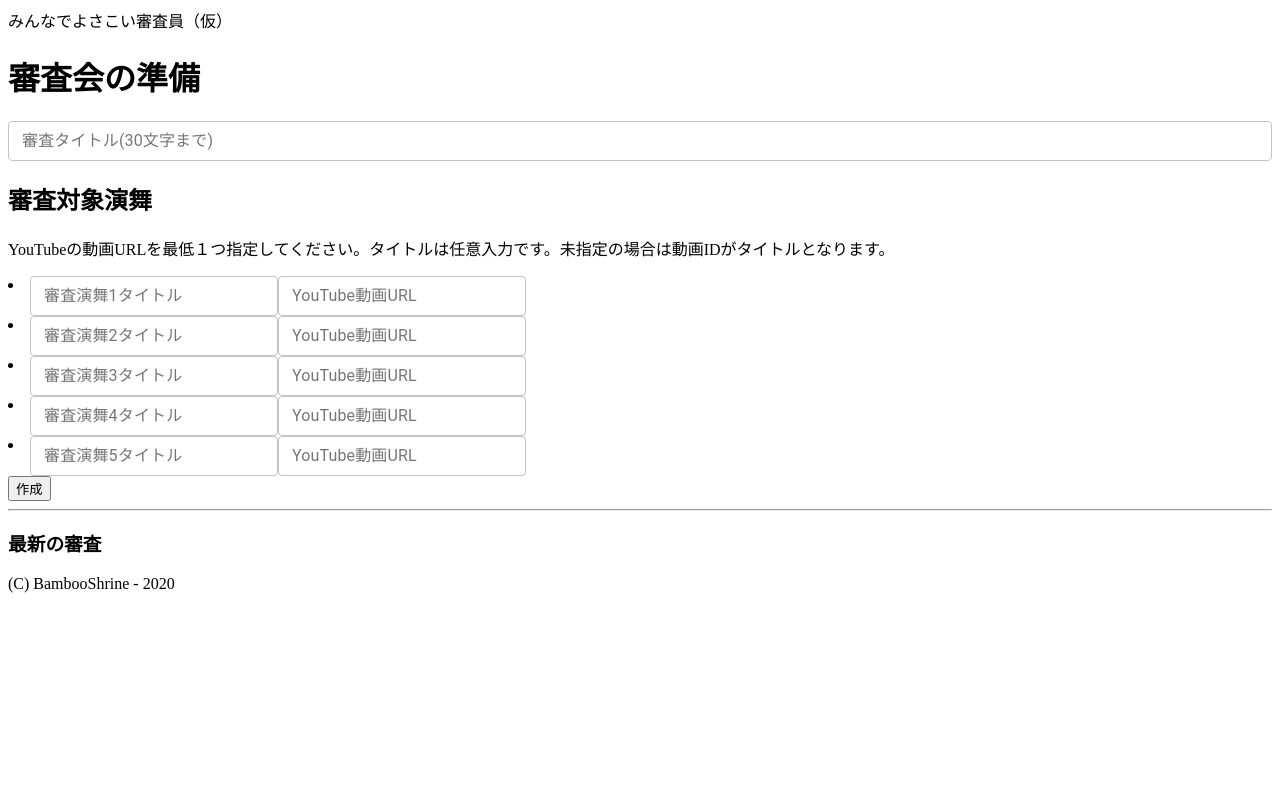
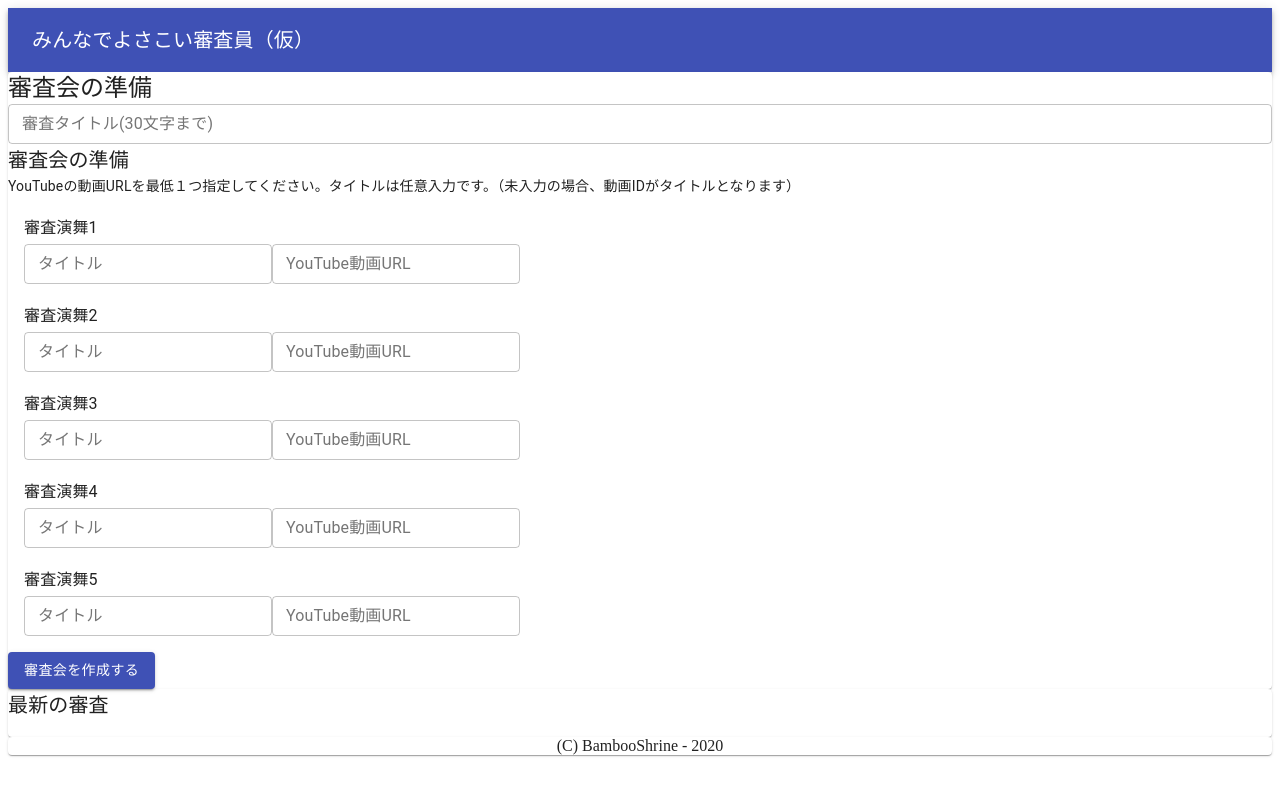
Before and after one commit to reima4038/yosakoi_competition, a Next.js app: page / in a window 1280 px wide. Shown: the top 796 px of the page. Built offline with nearby package versions, Linux system fonts and the light colour scheme; no server answers; the database is empty.

Commit message:
material-ui をLayoutとindexに一部適用

```diff
--- a/components/competitionRegisterForms.js
+++ b/components/competitionRegisterForms.js
@@ -2,9 +2,17 @@ import { useState } from 'react'
 import { useForm } from 'react-hook-form'
 import Router from 'next/router'
 import { TextField } from '@material-ui/core'
+import Paper from '@material-ui/core/Paper';
+import Grid from '@material-ui/core/Grid';
+import Typography from '@material-ui/core/Typography'
+import List from '@material-ui/core/List'
+import ListItem from '@material-ui/core/ListItem'
+import ListItemText from '@material-ui/core/ListItemText'
+import Button from '@material-ui/core/Button'
 
 import db from '../lib/db'
 import { holdCompetition } from '../lib/competitionsDAO'
+
 
 export default function CompetitionRegisterForms() {
   const { register, handleSubmit, errors } = useForm();
@@ -72,9 +80,12 @@ export default function CompetitionRegisterForms() {
 
     // 必須入力項目
     textFields.push(
-      <li key={TARGET_FORM_ID + 0}>
+      <ListItem key={TARGET_FORM_ID + 0}>
+        <div>
+          <ListItemText primary="審査演舞1"/>
+          <div>
             <TextField id={TARGET_FORM_ID + 0 + TARGET_TITLE_SUFFIX} name={TARGET_FORM_ID + 0 + TARGET_TITLE_SUFFIX}
-          label={'審査演舞' + 1 + 'タイトル'} variant="outlined" size='small' onChange={handleChange}
+              label={'タイトル'} variant="outlined" size='small' onChange={handleChange}
               inputRef={register}
             />
             <TextField id={TARGET_FORM_ID + 0 + TARGET_VIDEOID_SUFFIX} name={TARGET_FORM_ID + 0 + TARGET_VIDEOID_SUFFIX}
@@ -83,33 +94,41 @@ export default function CompetitionRegisterForms() {
               error={Boolean(errors[TARGET_FORM_ID + 0 + TARGET_VIDEOID_SUFFIX])}
               helperText={errors[TARGET_FORM_ID + 0 + TARGET_VIDEOID_SUFFIX]?.message}
             />
-      </li>
+          </div>
+        </div>
+      </ListItem>
     )
 
     // 非必須入力項目
     for (let i = 1; i < TARGET_MAX_NUMBER; i++) {
       const key = `${TARGET_FORM_ID}${i}`;
       const urlFieldId = `${TARGET_FORM_ID}${i}`;
-      const label =  `審査演舞${i + offset}`;
+      const label = `審査演舞${i + offset}`;
       textFields.push(
-        <li key={key}>
+        <ListItem key={key}>
+          <div>
+            <ListItemText>{label}</ListItemText>
+            <div>
               <TextField id={urlFieldId + TARGET_TITLE_SUFFIX} name={urlFieldId + TARGET_TITLE_SUFFIX}
-            label={label + 'タイトル'} variant="outlined" size='small' onChange={handleChange}
+                label={'タイトル'} variant="outlined" size='small' onChange={handleChange}
                 inputRef={register}
               />
               <TextField id={urlFieldId + TARGET_VIDEOID_SUFFIX} name={urlFieldId + TARGET_VIDEOID_SUFFIX}
                 label={'YouTube動画URL'} variant="outlined" size='small' onChange={handleChange}
                 inputRef={register}
               />
-        </li>
+            </div>
+          </div>
+        </ListItem>
       )
     }
     return textFields;
   }
 
   return (
+    <Paper>
       <form onSubmit={handleSubmit(onSubmit)}>
-      <h1>審査会の準備</h1>
+        <Typography variant="h5">審査会の準備</Typography>
         <TextField id={COMPETITION_TITLE_ID}
           name={COMPETITION_TITLE_ID}
           label="審査タイトル(30文字まで)"
@@ -118,16 +137,17 @@ export default function CompetitionRegisterForms() {
           onChange={handleChange}
           size='small'
           fullWidth
-        inputRef={register({required: 'タイトルは必須入力です。', maxLength: {value: 30, message:'タイトルは30文字以内として下さい。'}})}
+          inputRef={register({required: '審査タイトルは必須入力です。', maxLength: {value: 30, message:'審査タイトルは30文字以内として下さい。'}})}
           error={Boolean(errors[COMPETITION_TITLE_ID])}
           helperText={errors[COMPETITION_TITLE_ID]?.message}
         />
-      <h2>審査対象演舞</h2>
-      <p>YouTubeの動画URLを最低１つ指定してください。タイトルは任意入力です。未指定の場合は動画IDがタイトルとなります。</p>
-      <ur>
+        <Typography variant="h6">審査会の準備</Typography>
+        <Typography variant="body2">YouTubeの動画URLを最低１つ指定してください。タイトルは任意入力です。（未入力の場合、動画IDがタイトルとなります）</Typography>
+        <List>
           {textFields()}
-      </ur>
-      <input type="submit" value="作成" />
+        </List>
+        <Button variant="contained" type="submit" color="primary">審査会を作成する</Button>
       </form>
+    </Paper>
   );
 }
--- a/components/footer.js
+++ b/components/footer.js
@@ -1,10 +1,21 @@
 import React from 'react'
+import Paper from '@material-ui/core/Paper';
+import Grid from '@material-ui/core/Grid'
 
 class Footer extends React.Component {
   render() {
     return (
       <footer>
-        (C) BambooShrine - {new Date().getFullYear()}
+        <Paper>
+          <Grid container
+            direction="column"
+            alignItems="center"
+            justify="center">
+            <Grid item xs={8}>
+            (C) BambooShrine - {new Date().getFullYear()}
+            </Grid>
+          </Grid>
+        </Paper>
       </footer>
     )
   }
--- a/components/header.js
+++ b/components/header.js
@@ -1,7 +1,15 @@
+import AppBar from '@material-ui/core/AppBar'
+import Toolbar from '@material-ui/core/Toolbar'
+import Typography from '@material-ui/core/Typography'
+
 export default function Header() {
   return (
-    <header>
-      みんなでよさこい審査員（仮）
-    </header>
-  )
+    <AppBar position="staic">
+      <Toolbar>
+        <Typography variant="h6">
+          みんなでよさこい審査員（仮）
+        </Typography>
+      </Toolbar>
+    </AppBar>
+  );
 }
--- a/components/latestCompetitions.js
+++ b/components/latestCompetitions.js
@@ -2,6 +2,12 @@ import Link from 'next/link'
 import db from '../lib/db'
 import { getCompetitions } from '../lib/competitionsDAO'
 // import { getCompetitions } from '../lib/mockCompetitionsDAO'
+import Paper from '@material-ui/core/Paper';
+import Grid from '@material-ui/core/Grid';
+import Typography from '@material-ui/core/Typography'
+import List from '@material-ui/core/List'
+import ListItem from '@material-ui/core/ListItem'
+import ListItemText from '@material-ui/core/ListItemText'
 
 class LatestCompetitions extends React.Component {
   constructor(props) {
@@ -30,7 +36,7 @@ class LatestCompetitions extends React.Component {
   listTags() {
     let listTags = [];
     this.state.competitions.forEach(competition => {
-      listTags.push(<li><Link href={
+      listTags.push(<ListItem><Link href={
         {
           pathname: '/competitions',
           query: {
@@ -38,19 +44,19 @@ class LatestCompetitions extends React.Component {
             title: competition.title
           }
         }
-      }><a>{competition.title}</a></Link></li>)
+      }><a><ListItemText>{competition.title}</ListItemText></a></Link></ListItem>)
     });
     return listTags;
   }
 
   render() {
     return (
-      <React.Fragment>
-        <h3>最新の審査</h3>
-        <ul>
+      <Paper>
+        <Typography variant="h6">最新の審査</Typography>
+        <List>
           {this.listTags()}
-        </ul>
-      </React.Fragment>
+        </List>
+      </Paper>
     )
   }
 }
--- a/pages/index.js
+++ b/pages/index.js
@@ -5,8 +5,7 @@ import LatestCompetitions from '../components/latestCompetitions'
 export default function TopPage() {
   return (
     <Layout>
-      <CompetitionRegisterForms/>
-      <hr />
+      <CompetitionRegisterForms />
       <LatestCompetitions />
     </Layout>
   )
```
Also changed, not shown: pages/judge.js (indentation only). Lines whose indentation alone changed are shown as unchanged.
